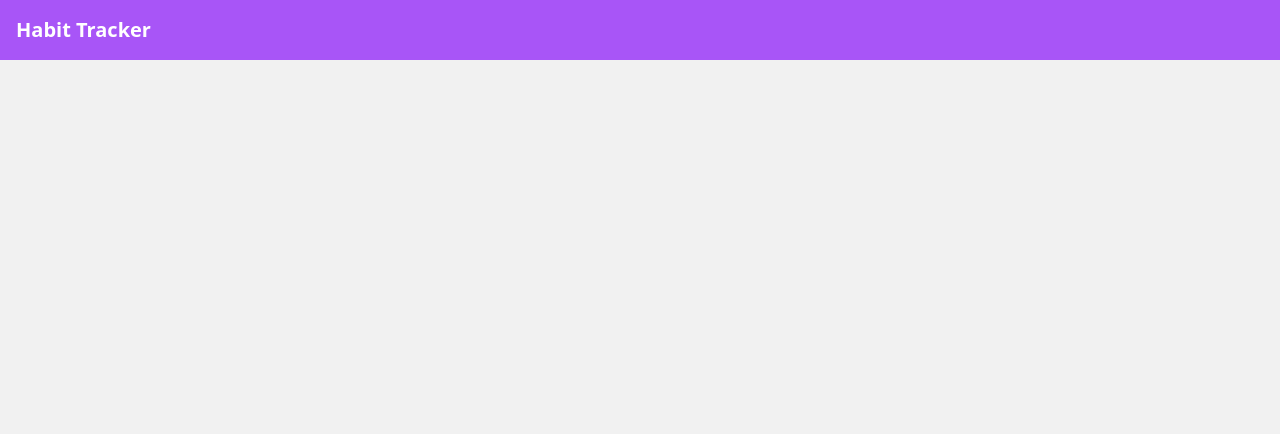
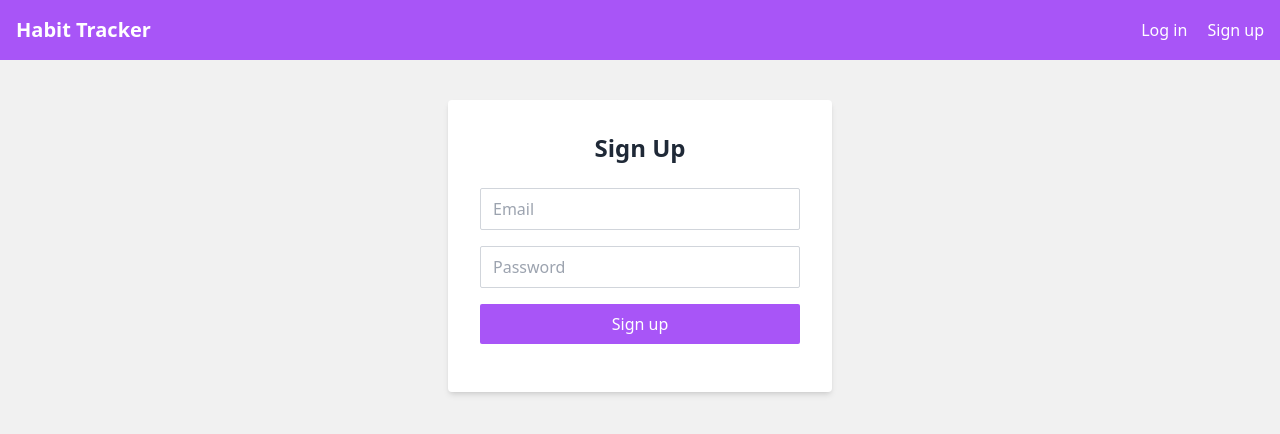
Before and after one commit to bohdanmoroziuk/nuxt-pinia-firebase-course, a Nuxt app: page /signup in a window 1280 px wide. Before the commit this address had no page. Shown: the top 434 px of the page. Built offline with nearby package versions, Linux system fonts and the light colour scheme.

Commit message:
feat: add the auth pages

```diff
--- a/src/layouts/default.vue
+++ b/src/layouts/default.vue
@@ -6,6 +6,21 @@
           Habit Tracker
         </h1>
       </NuxtLink>
+
+      <div class="space-x-4">
+        <NuxtLink
+          class="hover:underline"
+          to="/login"
+        >
+          Log in
+        </NuxtLink>
+        <NuxtLink
+          class="hover:underline"
+          to="/signup"
+        >
+          Sign up
+        </NuxtLink>
+      </div>
     </header>
     <main>
       <slot />
--- /dev/null
+++ b/src/pages/login.vue
@@ -0,0 +1,47 @@
+<script setup lang="ts">
+const email = ref('')
+const password = ref('')
+
+const handleLogin = () => {
+  console.log(email.value, password.value)
+}
+</script>
+
+<template>
+  <div class="flex justify-center mt-10">
+    <div class="w-full max-w-sm bg-white shadow-md rounded p-8">
+      <h2 class="text-2xl text-gray-800 font-bold text-center mb-6">
+        Log In
+      </h2>
+
+      <form @submit.prevent="handleLogin">
+        <input
+          class="w-full px-3 py-2 mb-4 border border-gray-300 rounded-sm"
+          type="email"
+          placeholder="Email"
+          required
+          v-model.trim="email"
+        />
+
+        <input
+          class="w-full px-3 py-2 mb-4 border border-gray-300 rounded-sm"
+          type="password"
+          placeholder="Password"
+          required
+          v-model.trim="password"
+        />
+
+        <button
+          class="w-full bg-purple-500 text-white py-2 rounded-sm"
+          type="submit"
+        >
+          Log in
+        </button>
+
+        <p class="text-red mt-4 text-center">
+          <!-- Error feedback -->
+        </p>
+      </form>
+    </div>
+  </div>
+</template>
--- /dev/null
+++ b/src/pages/signup.vue
@@ -0,0 +1,47 @@
+<script setup lang="ts">
+const email = ref('')
+const password = ref('')
+
+const handleSignup = () => {
+  console.log(email.value, password.value)
+}
+</script>
+
+<template>
+  <div class="flex justify-center mt-10">
+    <div class="w-full max-w-sm bg-white shadow-md rounded p-8">
+      <h2 class="text-2xl text-gray-800 font-bold text-center mb-6">
+        Sign Up
+      </h2>
+
+      <form @submit.prevent="handleSignup">
+        <input
+          class="w-full px-3 py-2 mb-4 border border-gray-300 rounded-sm"
+          type="email"
+          placeholder="Email"
+          required
+          v-model.trim="email"
+        />
+
+        <input
+          class="w-full px-3 py-2 mb-4 border border-gray-300 rounded-sm"
+          type="password"
+          placeholder="Password"
+          required
+          v-model.trim="password"
+        />
+
+        <button
+          class="w-full bg-purple-500 text-white py-2 rounded-sm"
+          type="submit"
+        >
+          Sign up
+        </button>
+
+        <p class="text-red mt-4 text-center">
+          <!-- Error feedback -->
+        </p>
+      </form>
+    </div>
+  </div>
+</template>
```
